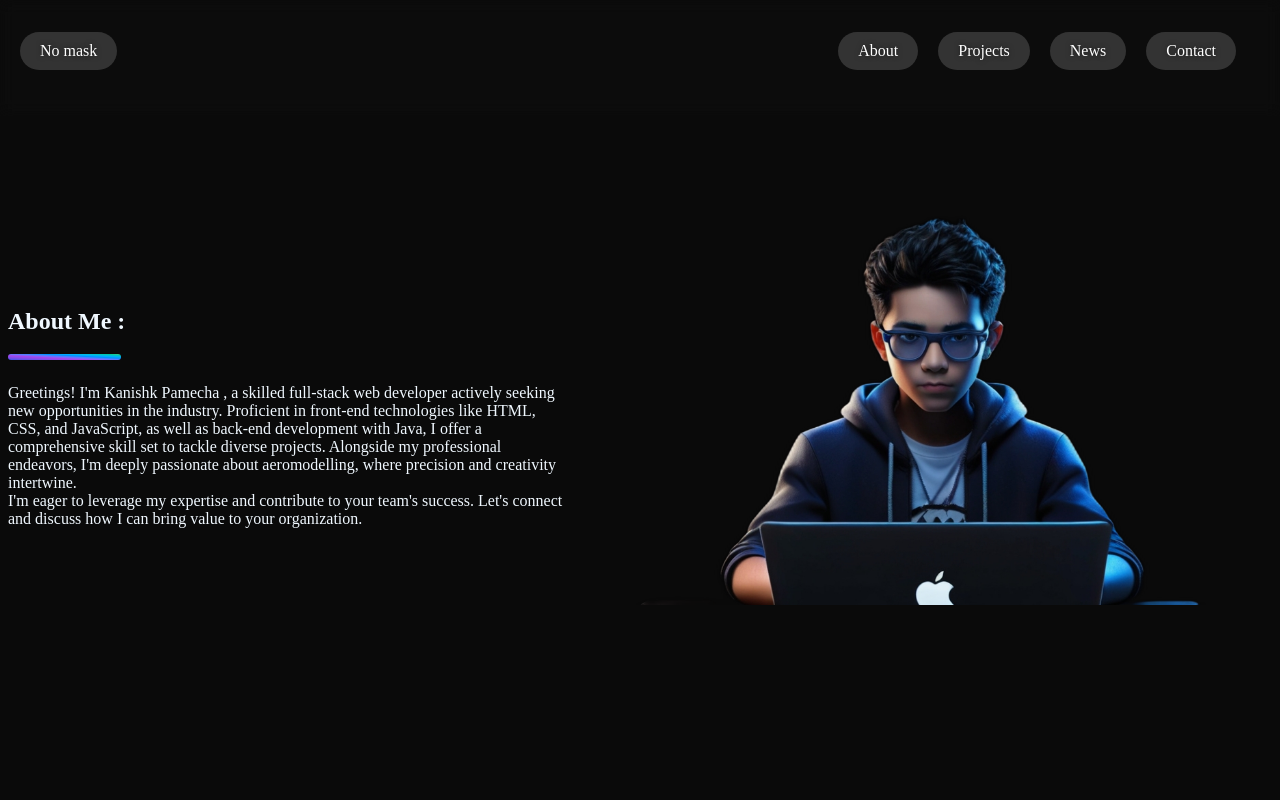
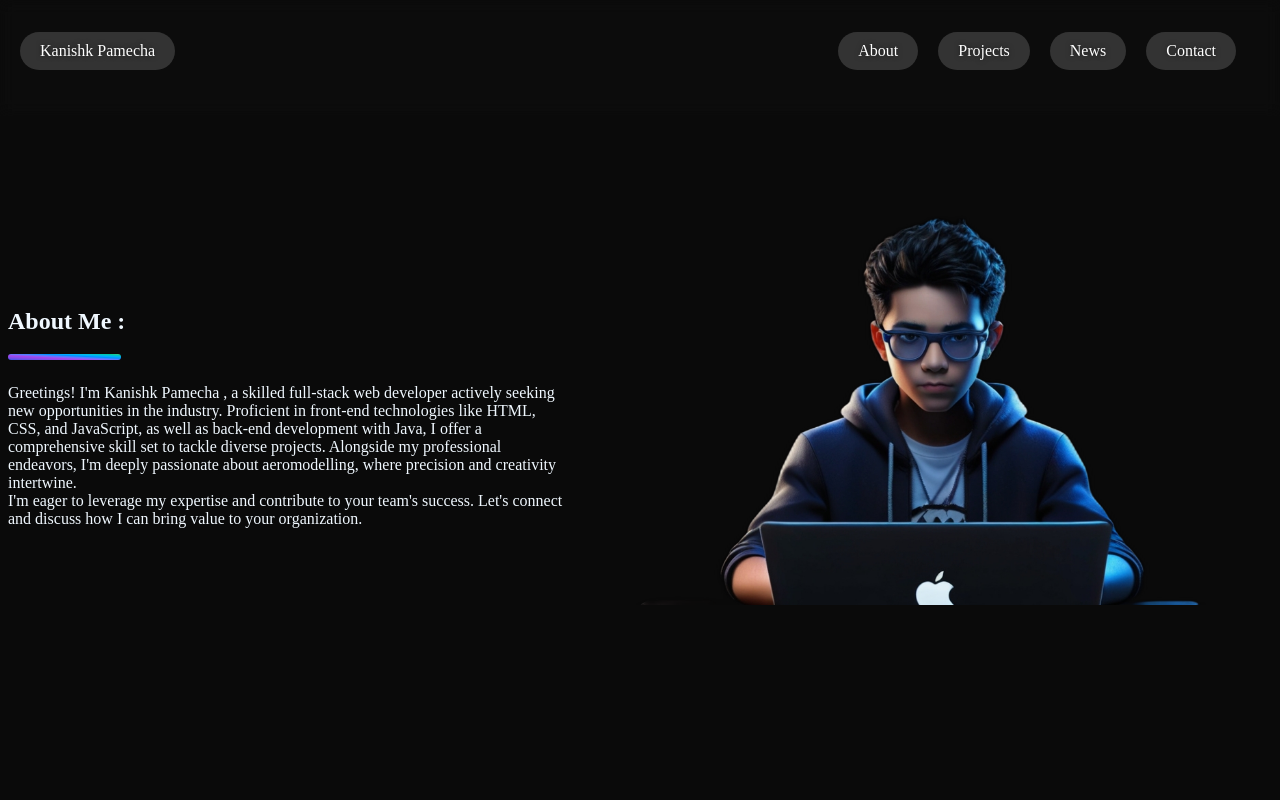
Before and after one commit to kanishkPamecha/kanishkpamecha.github.io, a plain HTML site: page index.html in a window 1280 px wide. Shown: the top 800 px of the page. Drawn offline with Linux system fonts and the light colour scheme.

Commit message:
Update index.html

```diff
--- a/index.html
+++ b/index.html
@@ -10,7 +10,7 @@
 
 <body style="max-width: 100vw;">
   <nav>
-    <a href="#">No mask</a>
+    <a href="#">Kanishk Pamecha</a>
     <ul class="list">
       <li><a href="#">About</a></li>
       <li><a href="#">Projects</a></li>
```
